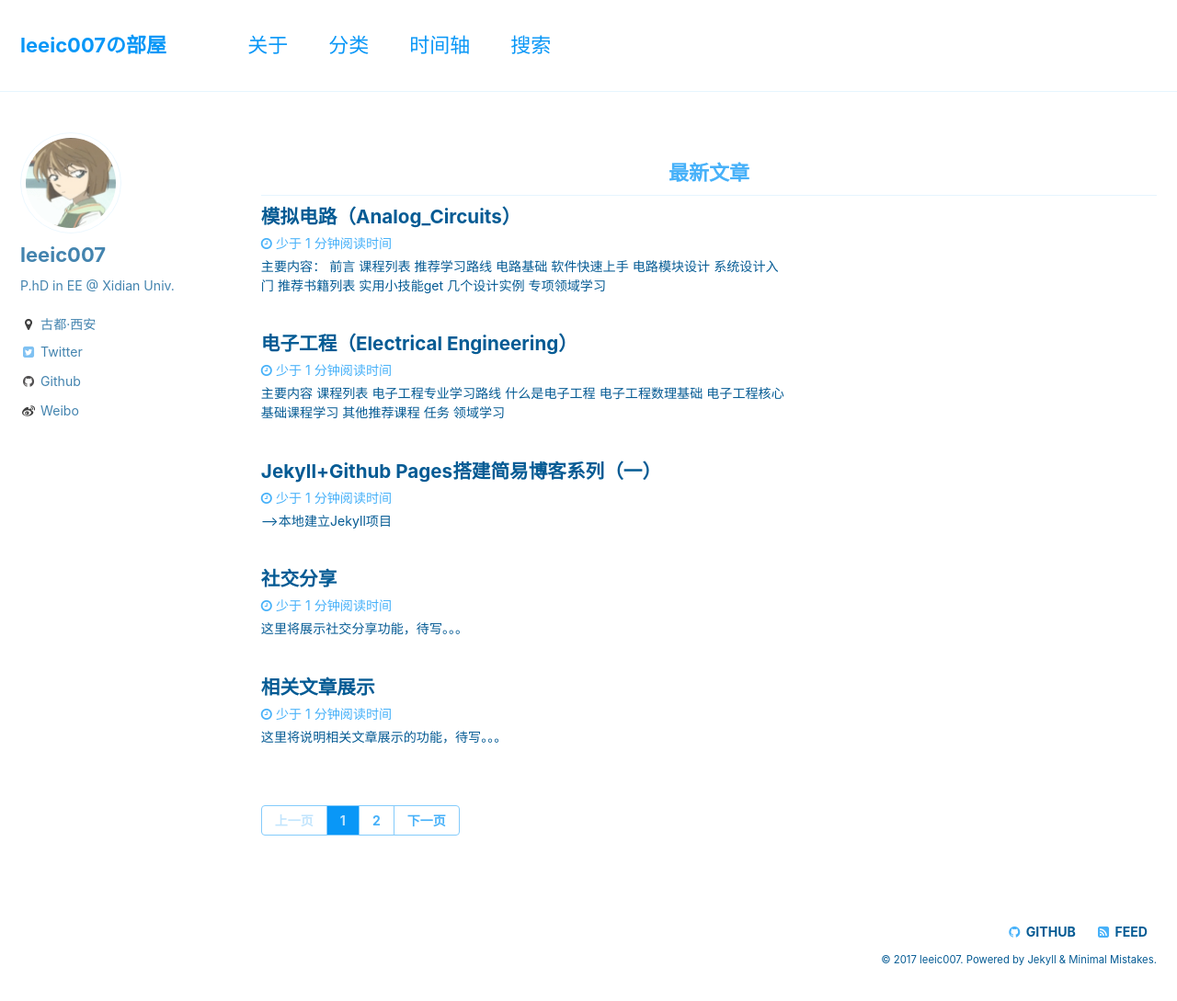
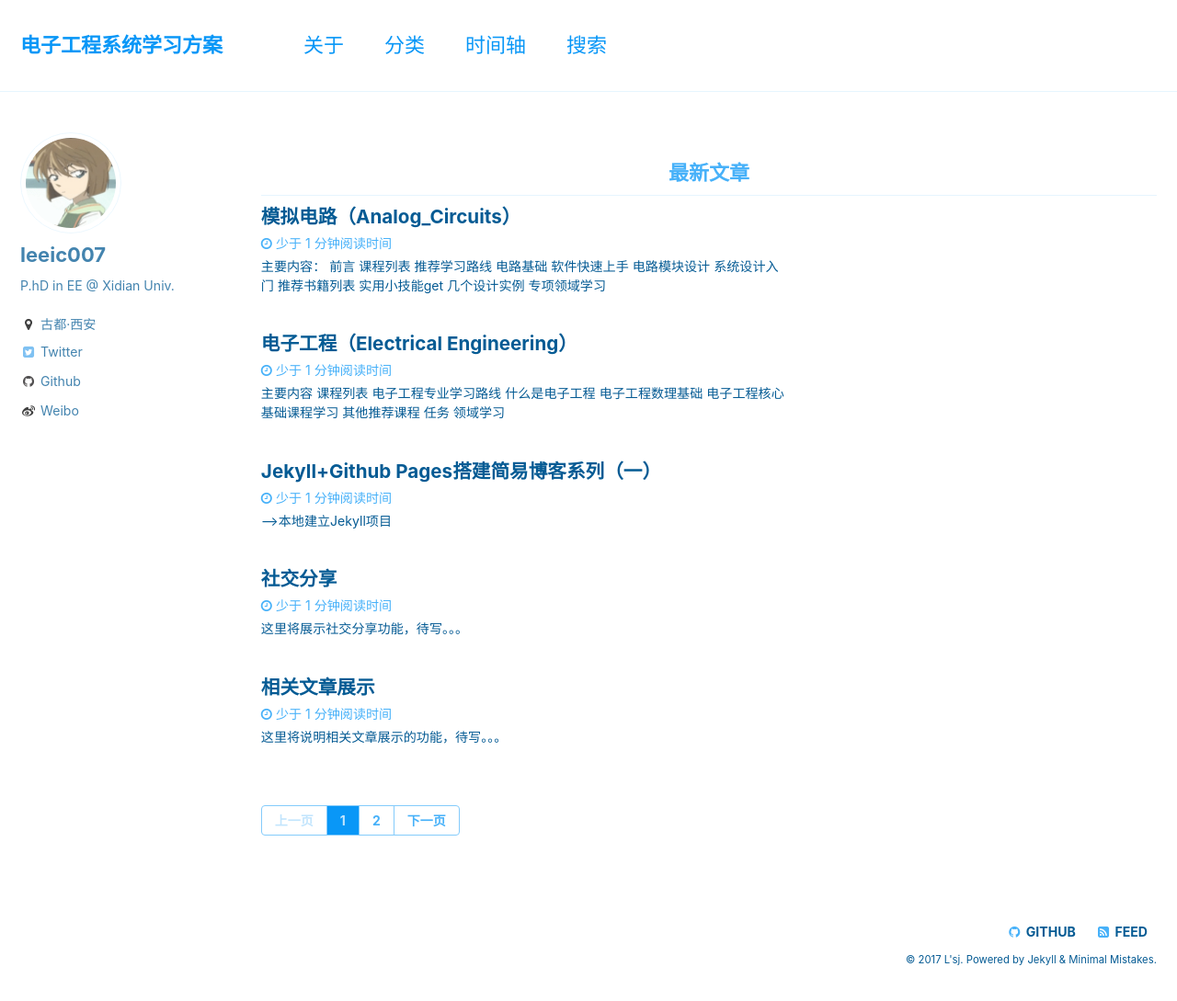
Before and after one commit to leeic007/leeic007.github.com, a Jekyll site: the page built from index.html, in a window 1280 px wide and 1097 px high. Shown: the top 1089 px of the window at 92% size. Built offline with Jekyll 4.4.1, drawn with Linux system fonts in a browser that asks for light colours; the list of posts is cut into pages by our own code.

Commit message:
Update _config.yml

```diff
--- a/_config.yml
+++ b/_config.yml
@@ -7,9 +7,9 @@
 
 # Site Settings
 locale                   : "zh-CHS"
-title                    : "leeic007の部屋"
+title                    : "电子工程系统学习方案"
 title_separator          : "-"
-name                     : "leeic007"
+name                     : "L'sj"
 description              : ""
 url                      : # the base hostname & protocol for your site e.g. "https://mmistakes.github.io"
 baseurl                  : # the subpath of your site, e.g. "/blog"
```
